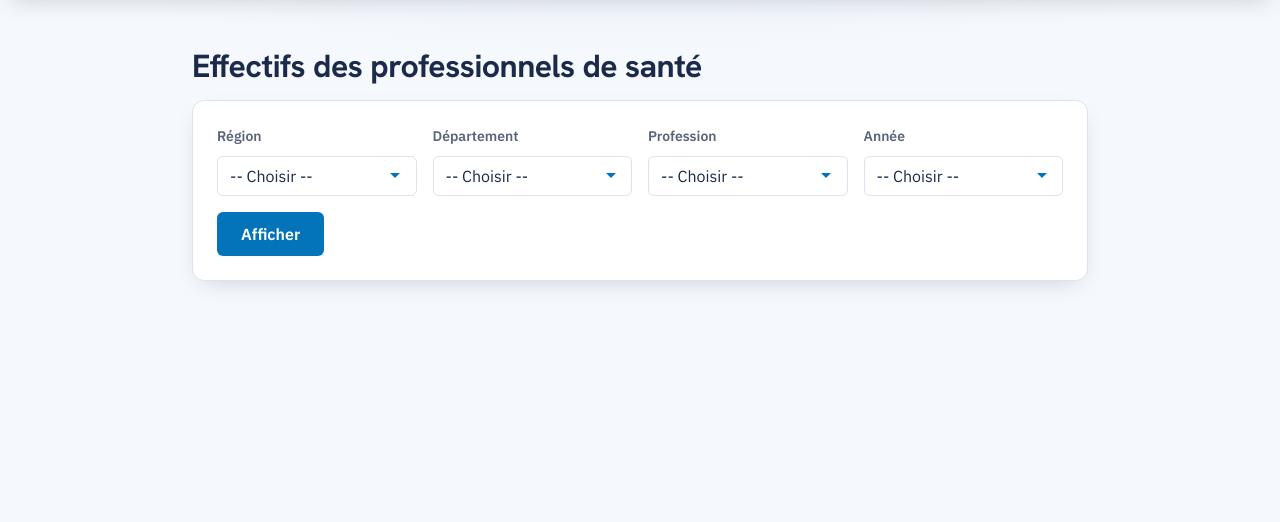
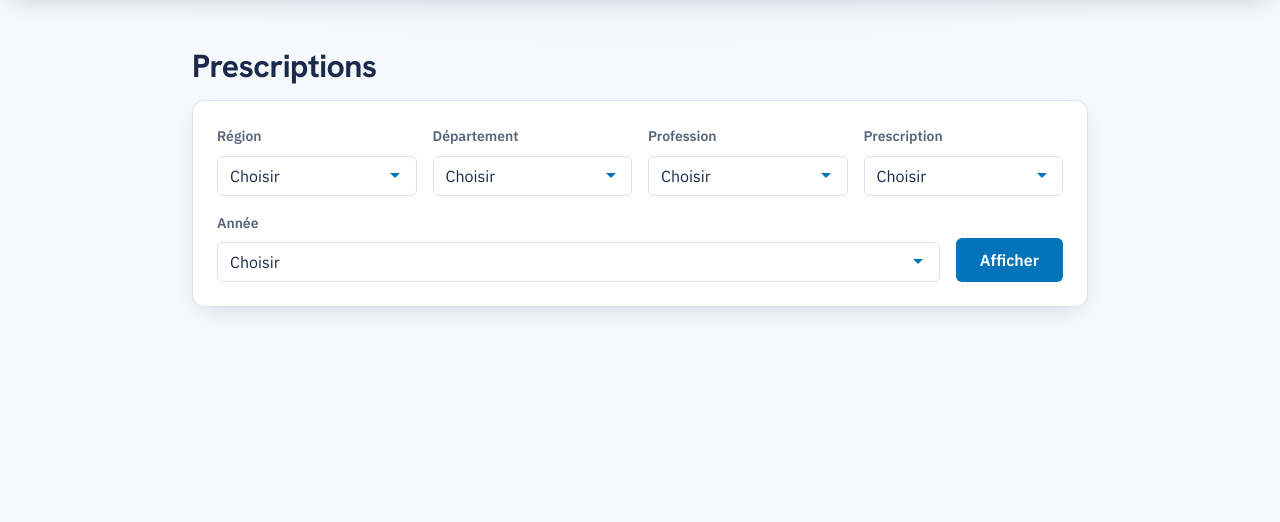
Before and after one commit to AP-upec/SAE2.01, a Flask app: page /prescriptions in a window 1280 px wide. Shown: the part 154-676 px from the top of the page. Run offline with Flask 3, Linux system fonts and the light colour scheme.

Commit message:
debogage_prescriptions

```diff
--- a/controllers/prescriptions.py
+++ b/controllers/prescriptions.py
@@ -1,6 +1,6 @@
 from flask import Blueprint, render_template, request
 from models.db import Session
-from models.dimensions import Region, ProfessionSante, Departement
+from models.dimensions import Region, ProfessionSante, Departement, TypePrescription
 from services.ameli_api import AmeliAPI
 bp_prescriptions = Blueprint("prescriptions", __name__)
 api = AmeliAPI()
@@ -12,12 +12,15 @@ def afficher():
     les prescriptions correspondantes."""
 
     profession_id = request.args.get("profession_id", type=int)
+    prescription_id = request.args.get("prescription_id", type=int)
     departement_id = request.args.get("departement_id", type=int)
     annee = request.args.get("annee", type=int)
     session = Session()
     try:
         # Données pour alimenter le formulaire
         regions = session.query(Region).order_by(Region.libelle).all()
+        prescriptions = session.query(TypePrescription).order_by(TypePrescription.libelle).all()
+        presc = session.get(TypePrescription, prescription_id) if prescription_id else None
         professions = (session.query(ProfessionSante)
                        .order_by(ProfessionSante.libelle).all())
         prof = session.get(ProfessionSante, profession_id) if profession_id else None
@@ -35,7 +38,7 @@ def afficher():
             evolution = api.get_evolution_prescriptions(prof.libelle, dept.code)
         return render_template(
             "prescriptions.html",
-            regions=regions, professions=professions, annees=ANNEES,
+            regions=regions, professions=professions, prescriptions=prescriptions, presc=presc, annees=ANNEES,
             departements=departements, region_id=region_id,
             prof=prof, dept=dept, annee=annee,
             resultats=resultats, evolution=evolution or [],
--- a/templates/prescriptions.html
+++ b/templates/prescriptions.html
@@ -1,14 +1,14 @@
 {% extends "base.html" %}
 
-{% block titre %}Effectifs{% endblock %}
+{% block titre %}Prescriptions{% endblock %}
 
 {% block contenu %}
-    <h2>Effectifs des professionnels de santé</h2>
+    <h2>Prescriptions</h2>
 
-    <form method="get" action="{{ url_for('effectifs.afficher') }}" class="formulaire">
+    <form method="get" action="{{ url_for('prescriptions.afficher') }}" class="formulaire">
         <label>Région
             <select id="region">
-                <option value="">-- Choisir --</option>
+                <option value="">Choisir</option>
                 {% for r in regions %}
                     <option value="{{ r.id }}" {% if r.id == region_id %}selected{% endif %}>{{ r.libelle }}</option>
                 {% endfor %}
@@ -17,7 +17,7 @@
 
         <label>Département
             <select id="departement" name="departement_id">
-                <option value="">-- Choisir --</option>
+                <option value="">Choisir</option>
                 {% for d in departements %}
                     <option value="{{ d.id }}" {% if dept and d.id == dept.id %}selected{% endif %}>{{ d.code }} – {{ d.libelle }}</option>
                 {% endfor %}
@@ -26,16 +26,25 @@
 
         <label>Profession
             <select name="profession_id">
-                <option value="">-- Choisir --</option>
+                <option value="">Choisir</option>
                 {% for p in professions %}
                     <option value="{{ p.id }}" {% if prof and p.id == prof.id %}selected{% endif %}>{{ p.libelle }}</option>
                 {% endfor %}
             </select>
         </label>
 
+        <label>Prescription
+            <select name="prescription_id">
+                <option value="">Choisir</option>
+                {% for p in prescriptions %}
+                    <option value="{{ p.id }}" {% if presc and p.id == presc.id %}selected{% endif %}>{{ p.libelle }}</option>
+                {% endfor %}
+            </select>
+        </label>
+
         <label>Année
             <select name="annee">
-                <option value="">-- Choisir --</option>
+                <option value="">Choisir</option>
                 {% for a in annees %}
                     <option value="{{ a }}" {% if a == annee %}selected{% endif %}>{{ a }}</option>
                 {% endfor %}
@@ -50,20 +59,14 @@
 
         {% if resultats %}
             <table>
-                <thead>
-                    <tr>
-                        <th>Année</th>
-                        <th>Effectif</th>
-                        <th>Densité</th>
-                    </tr>
-                </thead>
+                <thead><tr><th>Poste</th><th>Montant total (€)</th><th>Montant moyen (€)</th></tr></thead>
                 <tbody>
                     {% for r in resultats %}
-                        <tr>
-                            <td>{{ r.annee }}</td>
-                            <td>{{ r.effectif }}</td>
-                            <td>{{ r.densite }}</td>
-                        </tr>
+                    <tr>
+                        <td>{{ r.libelle_poste_prescription }}</td>
+                        <td>{{ r.montant_total_prescription }}</td>
+                        <td>{{ r.montant_moyen_prescription }}</td>
+                    </tr>
                     {% endfor %}
                 </tbody>
             </table>
@@ -82,8 +85,8 @@
                     data: {
                         labels: donnees.map(d => d.annee),
                         datasets: [{
-                            label: "Effectif",
-                            data: donnees.map(d => d.effectif),
+                            label: "Prescriptions totales (€)",
+                            data: donnees.map(d => d.montant_total_prescription),
                             borderColor: "#f17720",
                             backgroundColor: "rgba(241, 119, 32, 0.12)",
                             tension: 0.2,
```
Also changed, not shown: services/ameli_api.py (+27 -0 lines).
